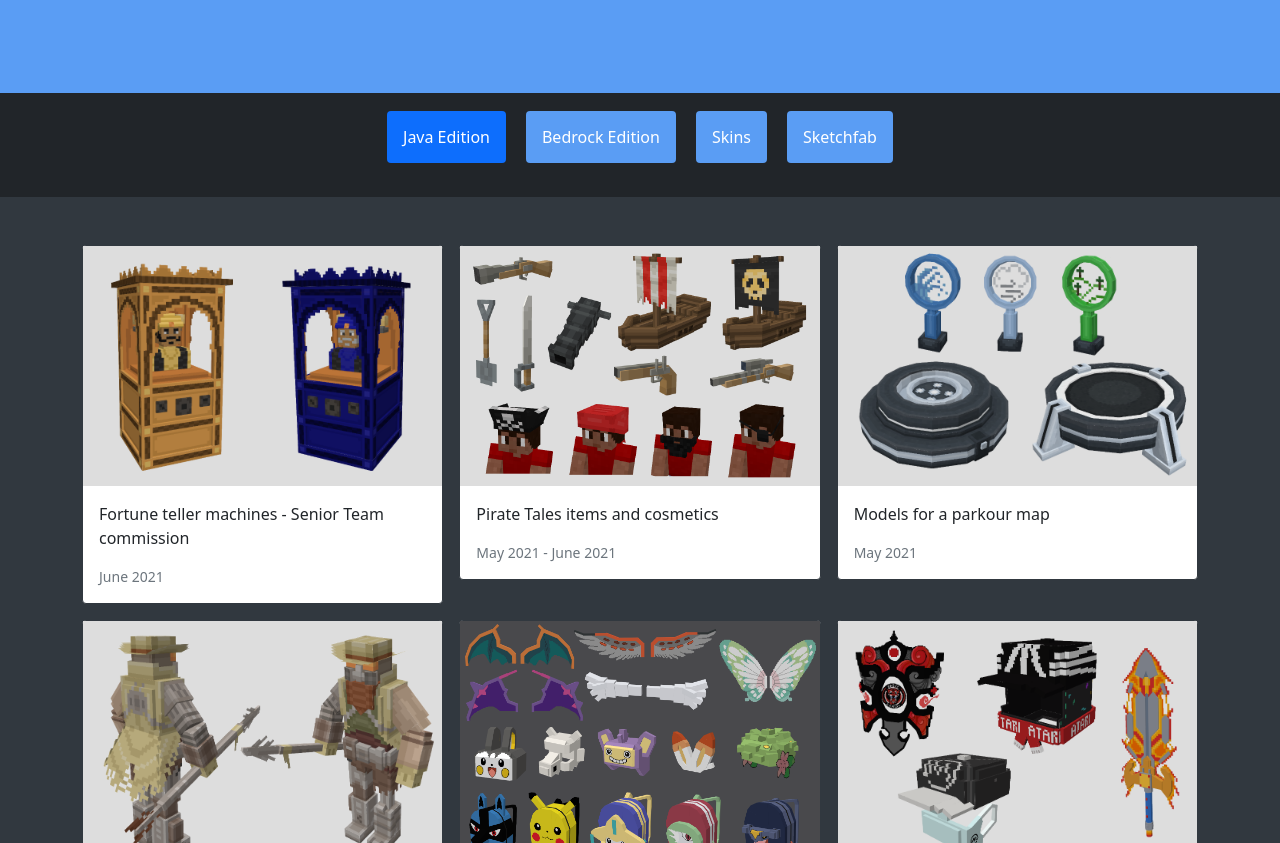
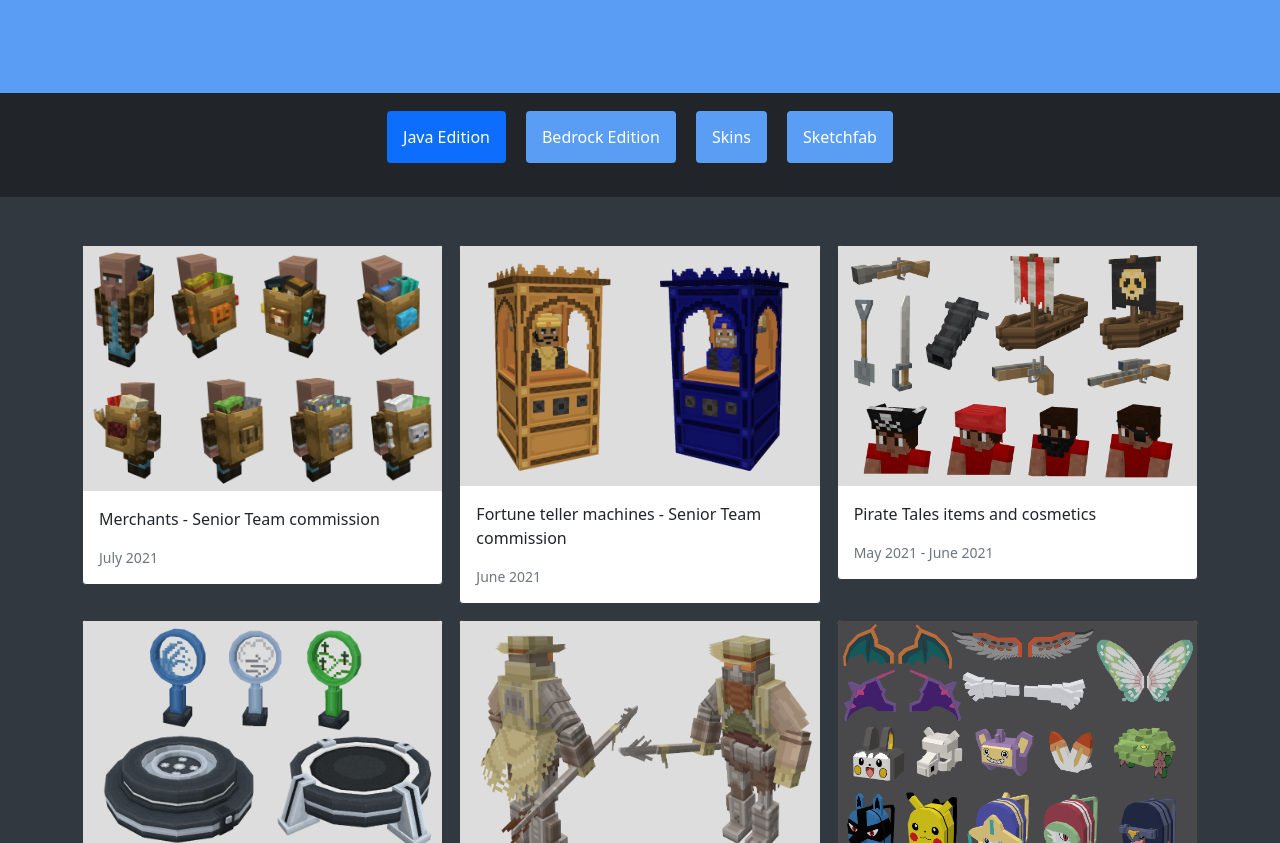
Before and after one commit to SprintPT/3DModelling, a plain HTML site: page index.html in a window 1280 px wide. Shown: the part 257-1100 px from the top of the page. Drawn offline with Linux system fonts and the light colour scheme.

Commit message:
Update index.html

```diff
--- a/index.html
+++ b/index.html
@@ -86,6 +86,17 @@
      <div id="JavaMC" class="tabcontent" >
 
       <div class="row row-cols-1 row-cols-sm-2 row-cols-md-3 g-3 ">
+         <div class="col">
+          <div class="card">
+            <img class="myImages" id="myImg" data-bs-toggle="modal" data-bs-target="#exampleModal" src="images/java/merchant_daniktheboss.png" width="100%">
+            <div class="card-body">
+              <p class="card-text">Merchants - Senior Team commission</p>
+              <div class="d-flex justify-content-between align-items-center">
+                <small class="text-muted">July 2021</small>
+              </div>
+            </div>
+          </div>
+        </div>
         <div class="col">
           <div class="card">
             <img class="myImages" id="myImg" data-bs-toggle="modal" data-bs-target="#exampleModal" src="images/java/fortune_teller.png" width="100%">
```
